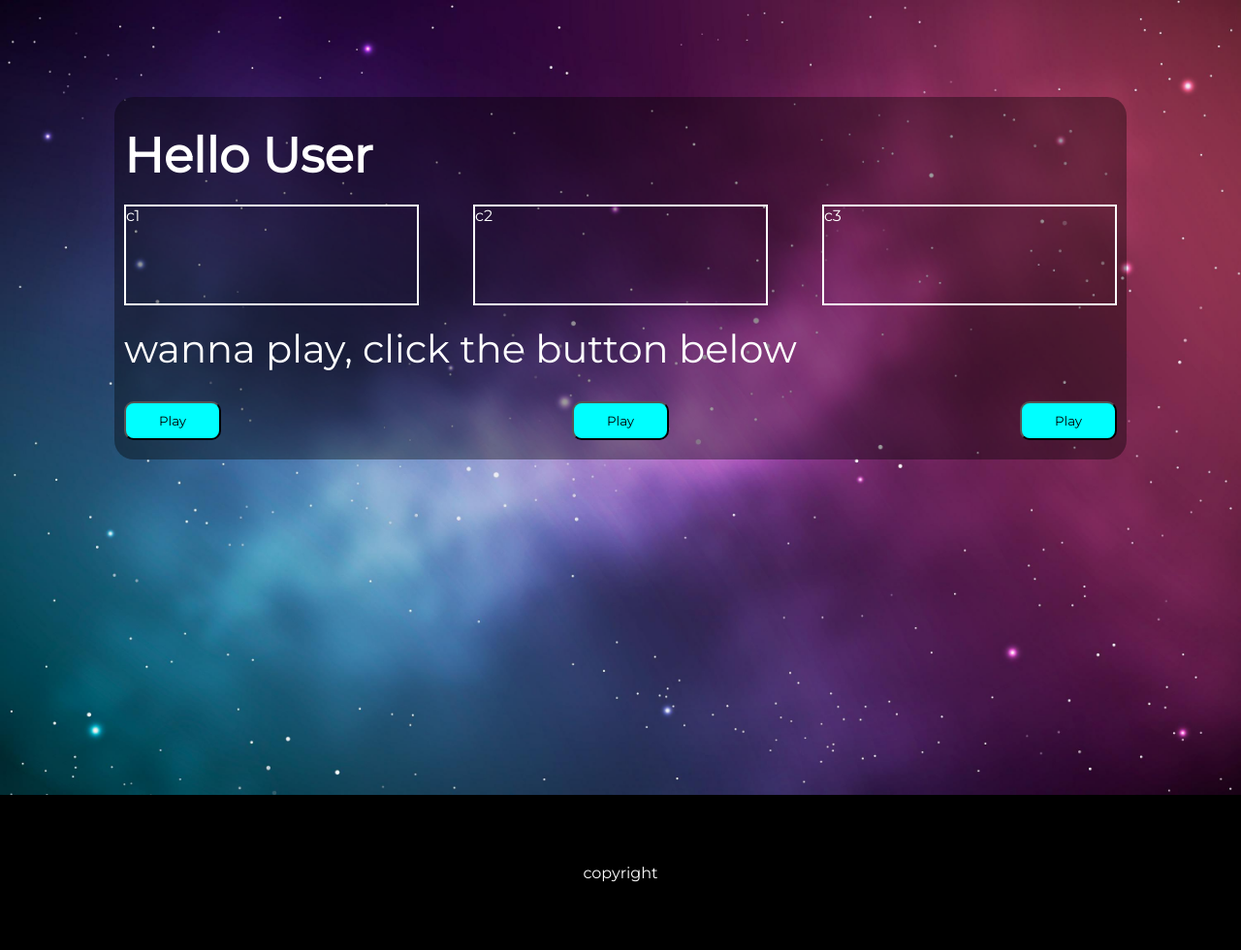
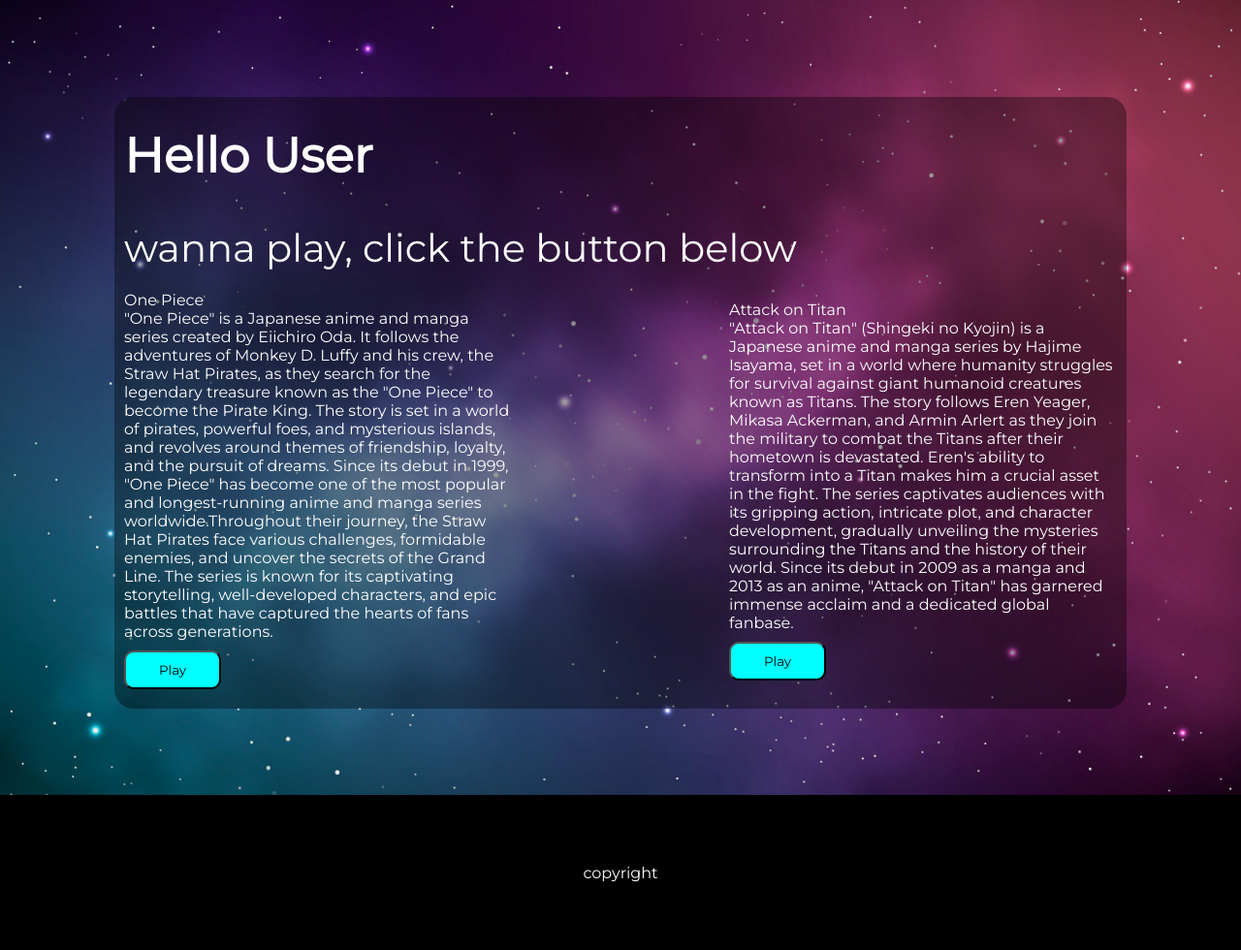
Before and after one commit to android-09/app, a Flask app: template templates/userPage.html in a window 1280 px wide. Shown: the part 130-1110 px from the top of the page at 97% size. Run offline with Flask 3, Linux system fonts and the light colour scheme; the template is opened without the code that fills it, so the values that code supplies are empty.

Commit message:
ninth commit

```diff
--- a/static/images/style.css
+++ b/static/images/style.css
@@ -100,6 +100,9 @@
     align-items: center;
     width: 100%;
 }
+.gameBox{
+    width: 400px;
+}
 .btn_user{
     width: 100px;
     background-color: cyan;
--- a/templates/userPage.html
+++ b/templates/userPage.html
@@ -31,16 +31,52 @@
     <main>
       <div id="mainDivInUserPage">
         <h1>Hello User</h1>
-        <div class="category">
+        <!-- <div class="category">
           <div class="categorydiv">c1</div>
           <div class="categorydiv">c2</div>
           <div class="categorydiv">c3</div>
-        </div>
+        </div> -->
         <div class="para"><p>wanna play, click the button below</p></div>
         <div class="games">
-          <div class="gameBox"><button class="btn_user">Play</button></div>
-          <div class="gameBox"><button class="btn_user">Play</button></div>
-          <div class="gameBox"><button class="btn_user">Play</button></div>
+          <div class="gameBox">
+            <p>One Piece</p>
+            <p>
+              "One Piece" is a Japanese anime and manga series created by
+              Eiichiro Oda. It follows the adventures of Monkey D. Luffy and his
+              crew, the Straw Hat Pirates, as they search for the legendary
+              treasure known as the "One Piece" to become the Pirate King. The
+              story is set in a world of pirates, powerful foes, and mysterious
+              islands, and revolves around themes of friendship, loyalty, and
+              the pursuit of dreams. Since its debut in 1999, "One Piece" has
+              become one of the most popular and longest-running anime and manga
+              series worldwide.Throughout their journey, the Straw Hat Pirates
+              face various challenges, formidable enemies, and uncover the
+              secrets of the Grand Line. The series is known for its captivating
+              storytelling, well-developed characters, and epic battles that
+              have captured the hearts of fans across generations.
+            </p>
+            <button class="btn_user">Play</button>
+          </div>
+          <div class="gameBox">
+            <p>Attack on Titan</p>
+            <p>
+              "Attack on Titan" (Shingeki no Kyojin) is a Japanese anime and
+              manga series by Hajime Isayama, set in a world where humanity
+              struggles for survival against giant humanoid creatures known as
+              Titans. The story follows Eren Yeager, Mikasa Ackerman, and Armin
+              Arlert as they join the military to combat the Titans after their
+              hometown is devastated. Eren's ability to transform into a Titan
+              makes him a crucial asset in the fight. The series captivates
+              audiences with its gripping action, intricate plot, and character
+              development, gradually unveiling the mysteries surrounding the
+              Titans and the history of their world. Since its debut in 2009 as
+              a manga and 2013 as an anime, "Attack on Titan" has garnered
+              immense acclaim and a dedicated global fanbase.
+            </p>
+            <button class="btn_user">Play</button>
+          </div>
+          <!-- <div class="gameBox"><button class="btn_user">Play</button></div>
+          <div class="gameBox"><button class="btn_user">Play</button></div> -->
         </div>
       </div>
     </main>
```
